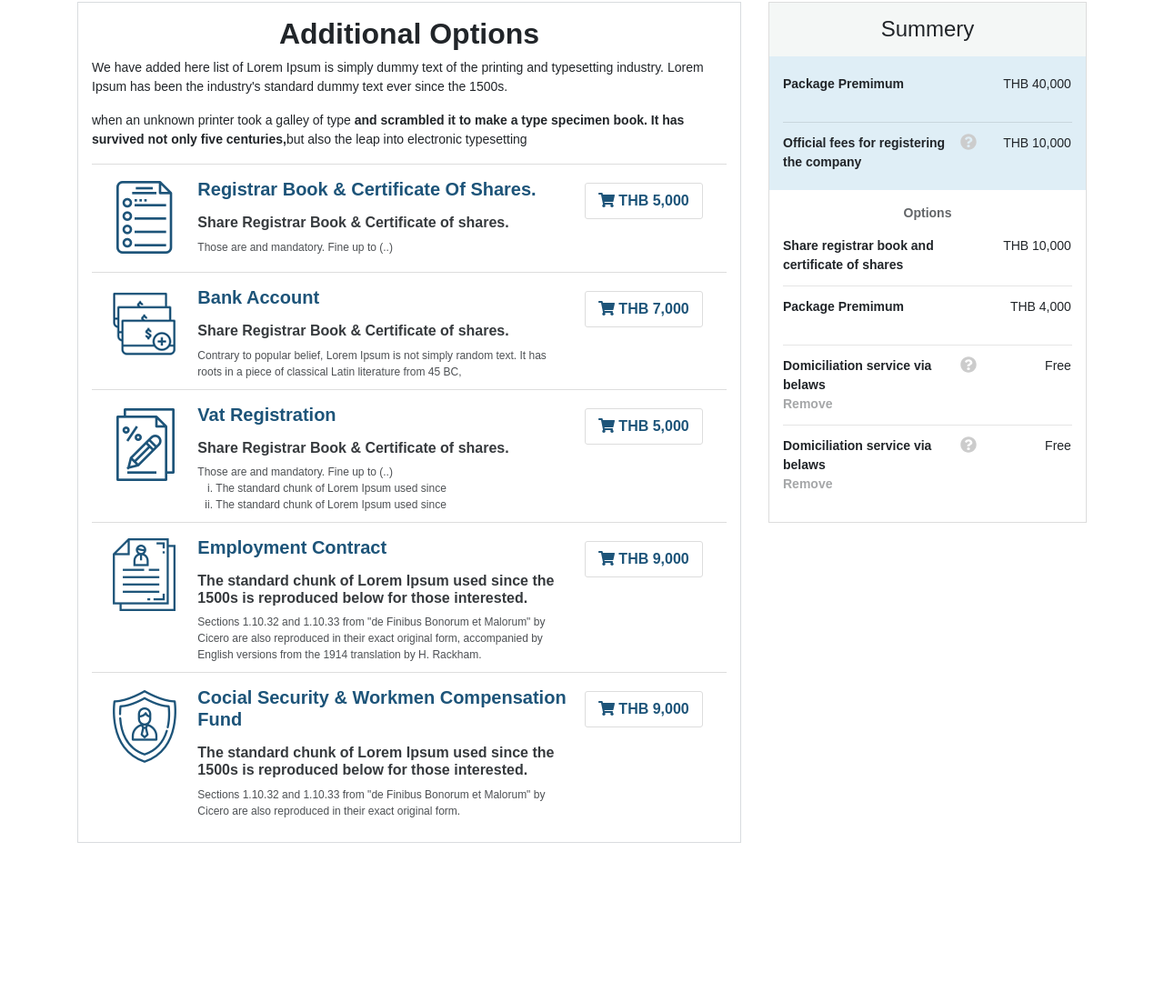
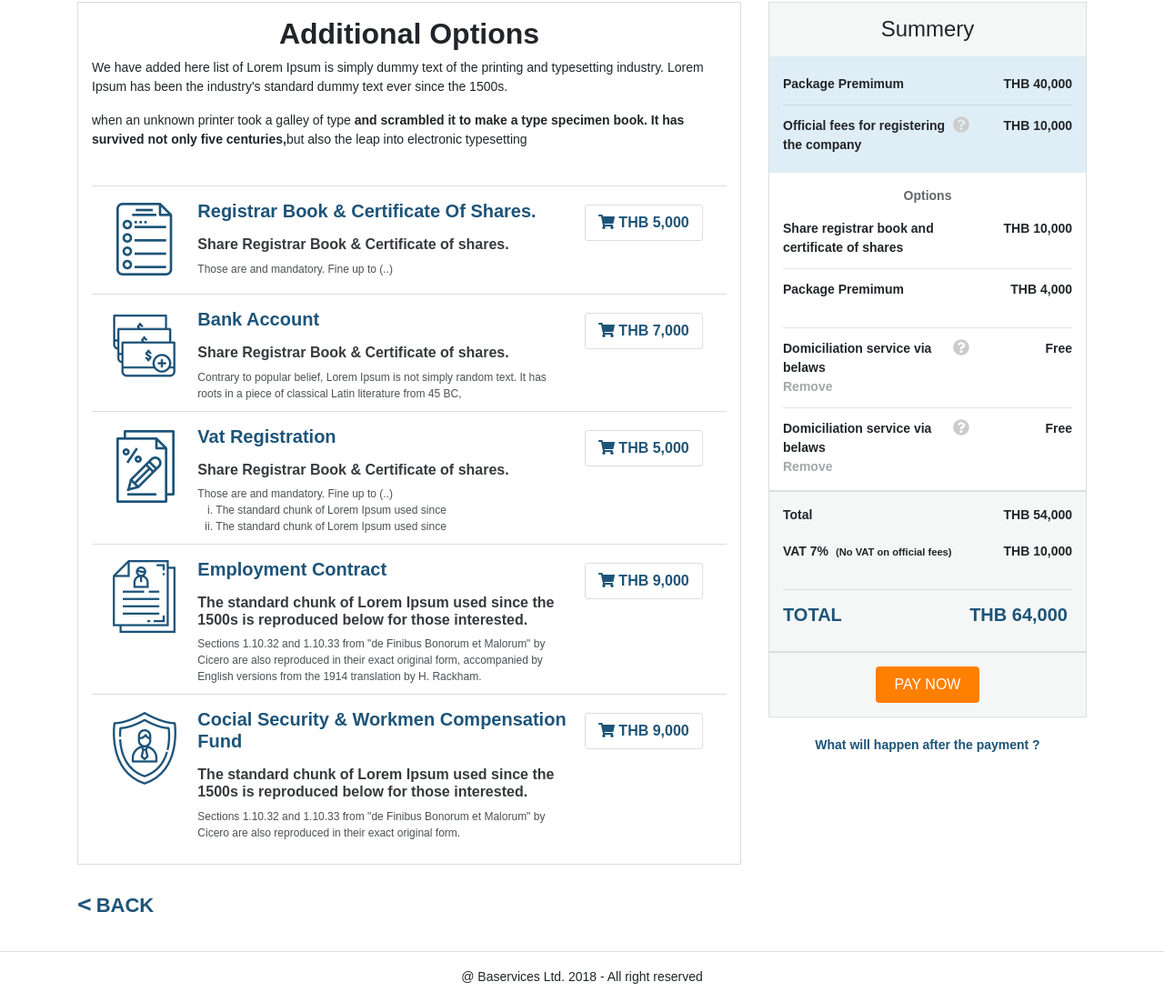
Before and after one commit to rakib1637/Bootstrap-web-site, a plain HTML site: page index.html in a window 1280 px wide. Shown: the part 118-1220 px from the top of the page at 91% size. Before the commit the page ends 1065 px from the top, so only its background shows below. Drawn offline with Linux system fonts and the light colour scheme; a web font is replaced by a local one.

Commit message:
95% Done

```diff
--- a/index.html
+++ b/index.html
@@ -181,6 +181,7 @@
                     </div>
                 </div>
             </div>
+            <div><a href="javascript:" class="back-link mt-1 mb-4 pb-2"><code><</code>Back</a></div>
         </div>
         <div class="col-sm-12 col-md-5 col-lg-4 ">
             <div class="summery">
@@ -193,7 +194,9 @@
                         </div>
                         <hr>
                         <div class="line">
-                            <div class="left"> <div>Official fees for registering the company </div><i class="fas fa-question-circle"></i></div>
+                            <div class="left">
+                                <div>Official fees for registering the company</div>
+                                <i class="fas fa-question-circle"></i></div>
                             <div class="right">THB 10,000</div>
                         </div>
                     </li>
@@ -210,21 +213,46 @@
                         </div>
                         <hr>
                         <div class="line">
-                            <div class="left"><div> Domiciliation service via belaws <span>Remove</span></div><i class="fas fa-question-circle"></i></div>
+                            <div class="left">
+                                <div> Domiciliation service via belaws <span>Remove</span></div>
+                                <i class="fas fa-question-circle"></i></div>
                             <div class="right">Free</div>
                         </div>
                         <hr>
                         <div class="line">
-                            <div class="left"><div> Domiciliation service via belaws <span>Remove</span></div><i class="fas fa-question-circle"></i></div>
+                            <div class="left">
+                                <div> Domiciliation service via belaws <span>Remove</span></div>
+                                <i class="fas fa-question-circle"></i></div>
                             <div class="right">Free</div>
                         </div>
                     </li>
+                    <li class="total">
+                        <div class="line">
+                            <div class="left">Total</div>
+                            <div class="right">THB 54,000</div>
+                        </div>
+                        <div class="line">
+                            <div class="left"> VAT 7% <small> (No VAT on official fees)</small></div>
+                            <div class="right">THB 10,000</div>
+                        </div>
+                        <hr>
+                        <div class="line vtotal">
+                            <div class="left"> TOTAL </div>
+                            <div class="right">THB 64,000</div>
+                        </div>
+                    </li>
+                    <li class="bottom text-center">
+                        <button type="button" class="btn">Pay Now</button>
+                    </li>
                 </ul>
             </div>
+            <p class="text-center extra-2">What will happen after the payment ?</p>
         </div>
     </div>
-
 </div>
+<footer >
+    <p>@ Baservices Ltd. 2018 - All right reserved</p>
+</footer>
 <script src="js/jquery-3.3.1.min.js"></script>
 <script src="plugins/bootstrap-4.1.3/js/popper.min.js"></script>
 <script src="plugins/bootstrap-4.1.3/js/bootstrap.min.js"></script>
--- a/style.css
+++ b/style.css
@@ -7,6 +7,7 @@ body {
 
 ul {
     padding: 0;
+    margin: 0;
     list-style: none;
 }
 
@@ -132,19 +133,11 @@ nav.tab-menu.navbar {
 }
 
 .additional-option .details {
+    margin-bottom: 40px;
 }
 
 .additional-option .details h2 {
     font-weight: 700;
-}
-
-.additional-option .details p {
-}
-
-.additional-option .details {
-}
-
-.all-options {
 }
 
 .all-options .option {
@@ -163,7 +156,6 @@ nav.tab-menu.navbar {
 .all-options .option h6 {
     font-weight: 600;
     opacity: 0.9;
-
 }
 
 .all-options .option p {
@@ -171,7 +163,6 @@ nav.tab-menu.navbar {
     font-size: 12px;
     font-weight: 400;
     margin: 0;
-
 }
 
 .all-options .option img {
@@ -224,7 +215,7 @@ nav.tab-menu.navbar {
 
 .summery h4 {
     background-color: #f4f7f6;
-margin: 0;
+    margin: 0;
     padding: 15px 0;
 }
 
@@ -236,7 +227,7 @@ margin: 0;
 }
 
 .summery ul li {
-    padding: 15px ;
+    padding: 15px;
 }
 
 .summery ul li.top {
@@ -244,8 +235,14 @@ margin: 0;
     padding: 20px 15px 20px 15px;
 }
 
+.summery ul li.top .line {
+    min-height: 10px;
+
+}
+
 .summery ul li .line {
     min-height: 40px;
+    display: flex;
 }
 
 .summery ul li .left {
@@ -254,25 +251,105 @@ margin: 0;
     display: inline-flex;
     padding: 0 10px 0 0;
 }
-.summery ul li .left span{
+
+.summery ul li .left small {
+    margin: 3px 0 0 4px;
+    font-weight: 600;
+}
+
+.summery ul li .left span {
     display: block;
     opacity: 0.4;
 
 }
+
 .summery ul li .left svg {
     color: #cccccc;
     font-size: 18px;
 }
 
 .summery ul li .right {
-    width: calc(30% - 5px);
-    display: inline-block;
+    width:calc(35% - 5px);
+    display: inline;
     text-align: right;
+    font-weight: 600;
 }
+
 .summery ul li .extra-1 {
     opacity: 0.7;
     font-weight: 600;
     margin-bottom: 15px;
 }
-.summery {
+
+.summery ul li.total {
+    background-color: #f4f7f6;
+    border-top: 2px solid #dddddd;
+    border-bottom: 2px solid #dddddd;
 }
+
+.summery ul li.total .left {
+    display: inline-block;
+}
+.summery ul li .line.vtotal .left {
+    width: 40%;
+}
+
+.summery ul li .line.vtotal .right {
+    width: calc(60% - 5px);
+    font-weight: 800;
+    display: inline-block;
+}
+
+.summery ul li .line.vtotal {
+    font-size: 20px;
+    color: #1d5479;
+}
+
+.summery ul li.bottom {
+    background-color: #f4f7f6;
+}
+
+.summery ul li.bottom button.btn{
+    background-color: #ff7f00;
+    padding: 7px 20px;
+    color: #ffffff;
+    text-transform: uppercase;
+}
+
+.summery ul li.bottom button.btn:focus,
+.summery ul li.bottom button.btn:active {
+    outline: 0;
+    box-shadow: none;
+}
+
+
+p.extra-2 {
+    color: #1d5479;
+    font-weight: 600;
+}
+.back-link {
+    text-transform: uppercase;
+    color: #1d5479;
+    font-weight: 700;
+    font-size: 22px;
+    display: inline-block;
+}
+.back-link code{
+    font-size: 26px;
+    padding-right: 5px
+}
+.back-link:hover {
+    text-decoration: none;
+}
+
+    /********* Footer **************/
+footer {
+    width: 100%;
+    border-top: 1px solid #dddddd;
+    text-align: center;
+    line-height: 55px;
+}
+footer p {
+    margin: 0;
+    padding: 0;
+}
```
